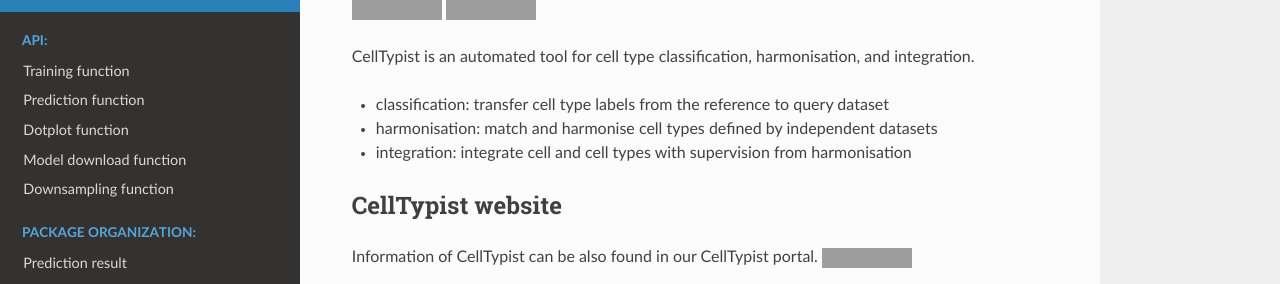
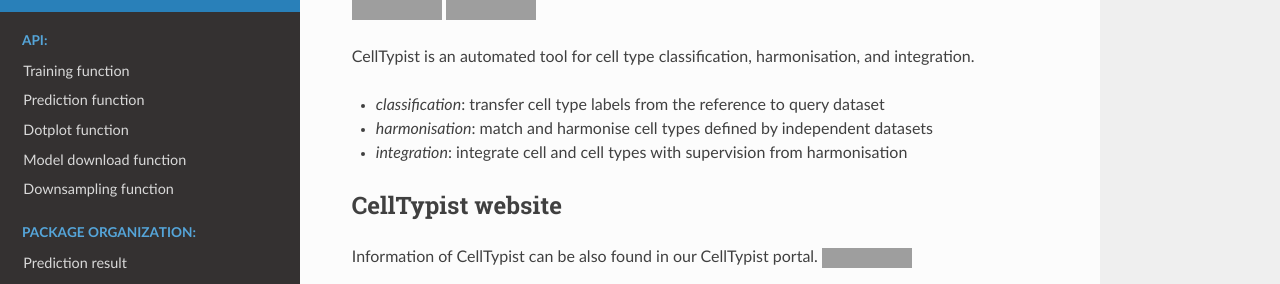
Before and after one commit to Teichlab/celltypist, a Sphinx documentation site: the page built from docs/source/index.rst, in a window 1280 px wide and 900 px high, cut to the strip 163-447 px from the top of the window. Built offline with Sphinx 7.4.7 and the Read the Docs theme 2.0.0, drawn with Linux system fonts in a browser that asks for light colours; pages that are not in the unit, such as notebooks, are missing from menus; part of the change alters nothing that is shown; grey boxes are pictures that could not be loaded.

```diff
--- a/README.md
+++ b/README.md
@@ -3,17 +3,22 @@
 [![Python Versions](https://img.shields.io/badge/python-3.6+-brightgreen.svg)](https://pypi.org/project/celltypist) [![Documentation Status](https://readthedocs.org/projects/celltypist/badge/?version=latest)](https://celltypist.readthedocs.io/en/latest/?badge=latest)
 
 CellTypist is an automated tool for cell type classification, harmonisation, and integration.
-- classification: transfer cell type labels from the reference to query dataset
-- harmonisation: match and harmonise cell types defined by independent datasets
-- integration: integrate cell and cell types with supervision from harmonisation
+- _classification_: transfer cell type labels from the reference to query dataset
+- _harmonisation_: match and harmonise cell types defined by independent datasets
+- _integration_: integrate cell and cell types with supervision from harmonisation
 
 # CellTypist website
 Information of CellTypist can be also found in our CellTypist portal. [![Website www.celltypist.org](https://img.shields.io/website-up-down-brightgreen-red/http/shields.io.svg)](https://www.celltypist.org/)
 
 # Interactive tutorials
+### Classification
 [Using CellTypist for cell type classification ![Open In Colab](https://colab.research.google.com/assets/colab-badge.svg)](https://colab.research.google.com/github/Teichlab/celltypist/blob/main/docs/notebook/celltypist_tutorial.ipynb)
 [Using CellTypist for multi-label classification ![Open In Colab](https://colab.research.google.com/assets/colab-badge.svg)](https://colab.research.google.com/github/Teichlab/celltypist/blob/main/docs/notebook/celltypist_tutorial_ml.ipynb)
 [Best practice in large-scale cross-dataset label transfer using CellTypist ![Open In Colab](https://colab.research.google.com/assets/colab-badge.svg)](https://colab.research.google.com/github/Teichlab/celltypist/blob/main/docs/notebook/celltypist_tutorial_cv.ipynb)
+### Harmonisation
+[Using CellTypist for cell type harmonisation ![Open In Colab](https://colab.research.google.com/assets/colab-badge.svg)](https://colab.research.google.com/github/Teichlab/celltypist/blob/main/docs/notebook/celltypist_tutorial_harmonisation.ipynb)
+### Integration
+[Using CellTypist for annotation-aware data integration ![Open In Colab](https://colab.research.google.com/assets/colab-badge.svg)](https://colab.research.google.com/github/Teichlab/celltypist/blob/main/docs/notebook/celltypist_tutorial_integration.ipynb)
 
 # Install CellTypist
 ### Using pip [![PyPI](https://img.shields.io/pypi/v/celltypist.svg?color=brightgreen&style=flat)](https://pypi.org/project/celltypist)
--- a/docs/source/index.rst
+++ b/docs/source/index.rst
@@ -13,8 +13,8 @@ Welcome to CellTypist's documentation!
 
 .. include:: ../../README.md
    :parser: myst_parser.sphinx_
-   :start-line: 17
-   :end-line: 27
+   :start-line: 22
+   :end-line: 32
 
 .. include:: ../../CHANGELOG.md
    :parser: myst_parser.sphinx_
```
